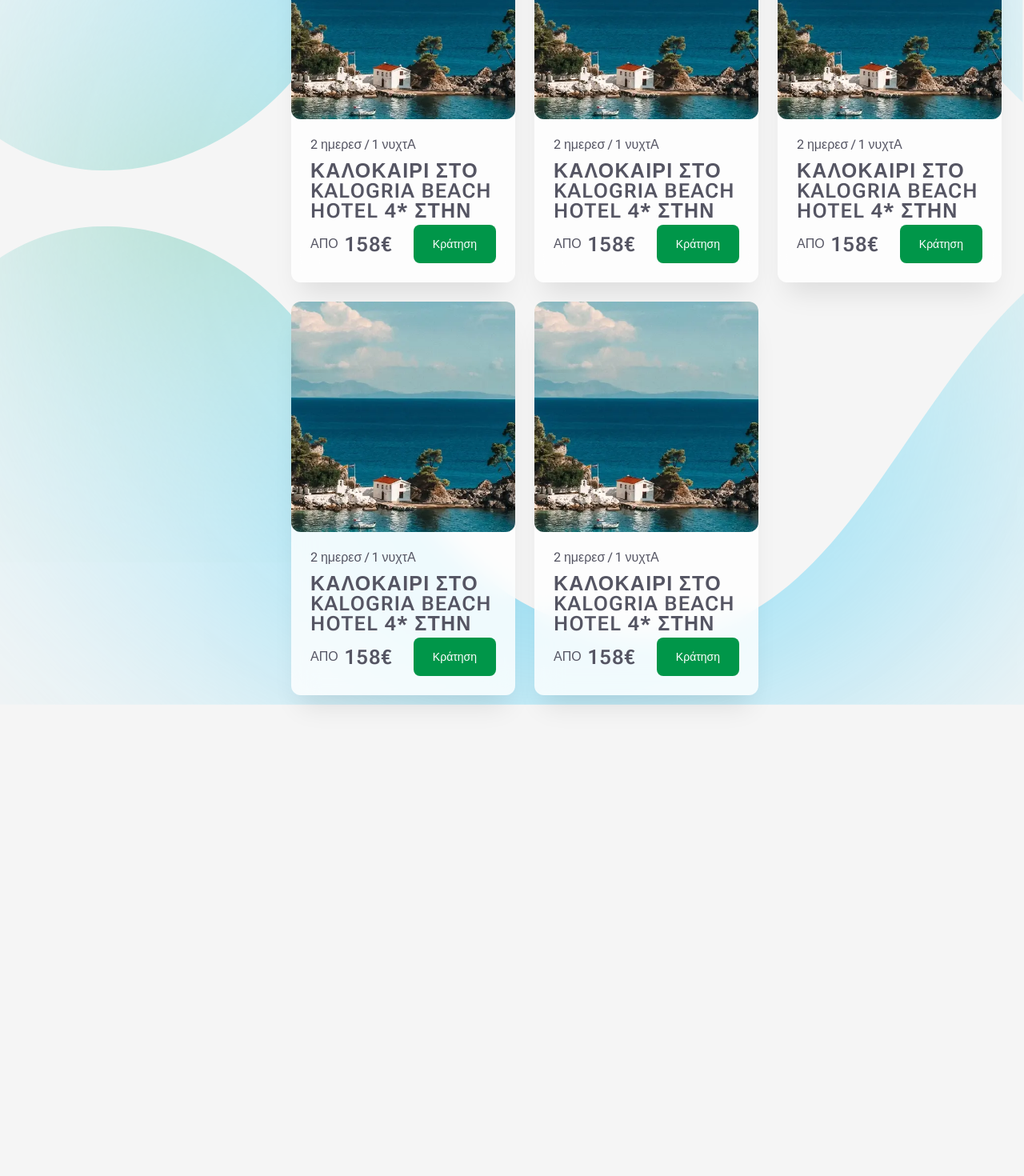
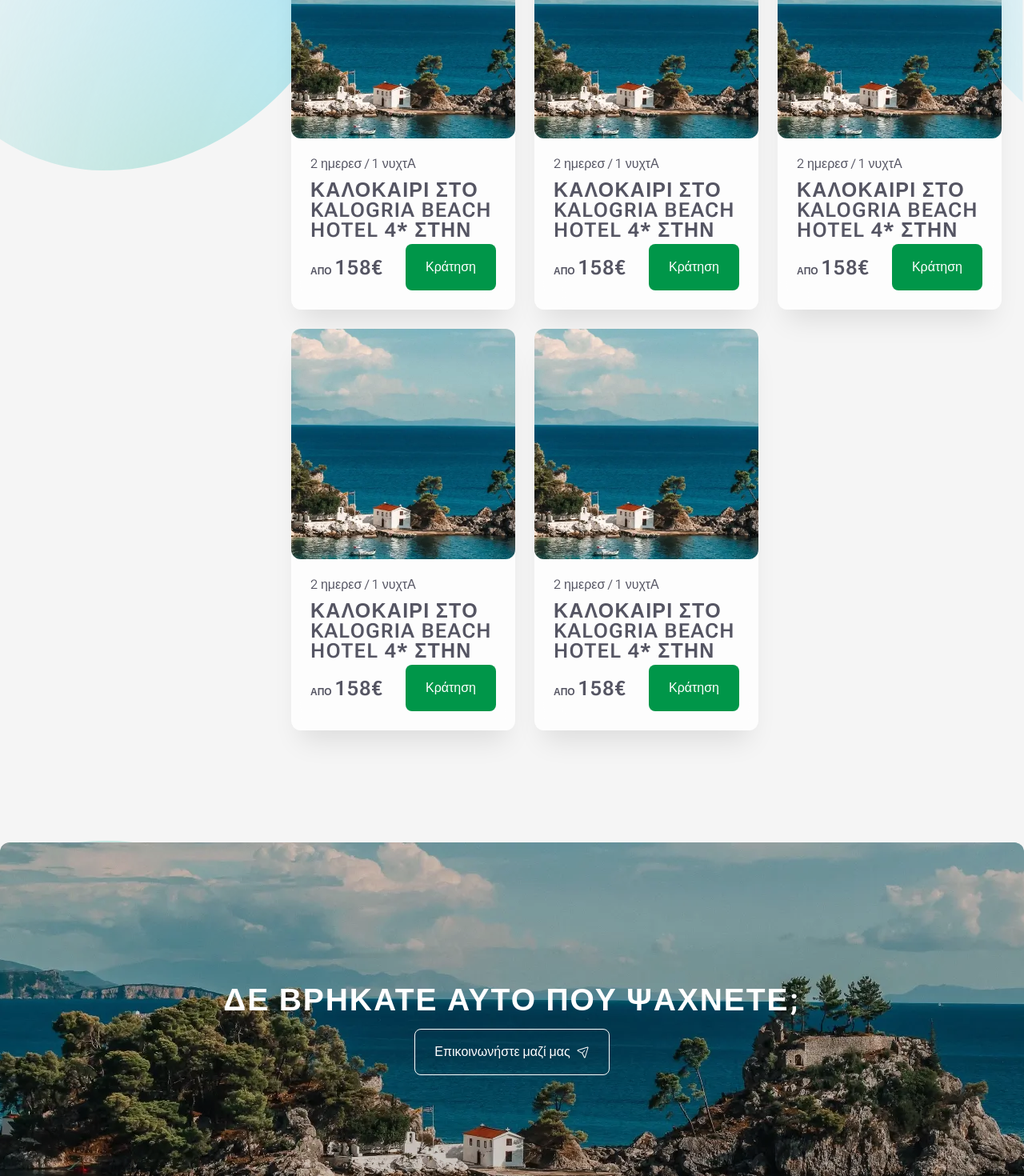
Before and after one commit to Alex-Paris/helas, a Next.js app: page / in a window 1280 px wide. Shown: the part 675-2145 px from the top of the page at 80% size. Before the commit the page ends 1556 px from the top, so only its background shows below. Built offline with nearby package versions, Linux system fonts and the light colour scheme.

Commit message:
chore: button outlined and promo panel

```diff
--- a/app/_components/Button.tsx
+++ b/app/_components/Button.tsx
@@ -1,11 +1,30 @@
 import { ComponentProps } from 'react'
+import { VariantProps, tv } from 'tailwind-variants'
 
-export function Button({ children, ...rest }: ComponentProps<'button'>) {
+const container = tv({
+  base: 'text-button flex items-center gap-2 border-[1px] rounded-lg px-6 py-4 text-white transition-colors duration-300 disabled:cursor-not-allowed disabled:bg-gray',
+  variants: {
+    styleType: {
+      default: 'bg-accent-green border-transparent hover:bg-accent-blue',
+      outlined:
+        'bg-transparent border-text-on-image hover:bg-accent-green hover:border-transparent',
+    },
+  },
+  defaultVariants: {
+    styleType: 'default',
+  },
+})
+
+type ButtonProps = ComponentProps<'button'> & VariantProps<typeof container>
+
+export function Button({
+  children,
+  className,
+  styleType,
+  ...rest
+}: ButtonProps) {
   return (
-    <button
-      className="text-button flex justify-center gap-2 rounded-lg bg-accent-green px-6 py-4 text-white transition-colors duration-300 hover:bg-accent-blue disabled:cursor-not-allowed disabled:bg-gray"
-      {...rest}
-    >
+    <button className={container({ styleType, className })} {...rest}>
       {children}
     </button>
   )
--- a/app/_components/Cards/index.tsx
+++ b/app/_components/Cards.tsx
@@ -1,7 +1,7 @@
 import Image from 'next/image'
 
-import img from '../../_assets/promo.webp'
-import { Button } from '../Button'
+import img from '../_assets/promo.webp'
+import { Button } from './Button'
 
 export function Cards() {
   const cards = [
@@ -55,8 +55,9 @@
               <span>{card.text1}</span>
               <h6 className="max-h-[72px] overflow-hidden">{card.text2}</h6>
               <div className="flex items-center justify-between">
-                <div className="flex">
-                  ΑΠΟ &nbsp;<h6>{card.text3}</h6>
+                <div className="flex items-end">
+                  <span className="text-xs font-semibold">ΑΠΟ</span>&nbsp;
+                  <h6>{card.text3}</h6>
                 </div>
                 <Button>Κράτηση</Button>
               </div>
--- /dev/null
+++ b/app/_components/Filter.tsx
@@ -0,0 +1,7 @@
+export function Filter() {
+  return (
+    <div className="sticky top-2 mt-3 h-11 bg-translucent-bg">
+      this is a menu
+    </div>
+  )
+}
--- /dev/null
+++ b/app/_components/Promo.tsx
@@ -0,0 +1,23 @@
+import { PaperPlaneTilt } from '@phosphor-icons/react/dist/ssr'
+import Image from 'next/image'
+
+import promoImg from '../_assets/promo.webp'
+import { Button } from './Button'
+
+export function Promo() {
+  return (
+    <div className="container-custom relative !my-32 flex h-[468px] flex-col items-center justify-center gap-4 overflow-hidden rounded-xl shadow-card-shadow-light">
+      <h4 className="text-text-on-image">Δε βρηκατε αυτο που ψαχνετε;</h4>
+      <Button styleType="outlined">
+        Επικοινωνήστε μαζί μας <PaperPlaneTilt size={16} />
+      </Button>
+
+      <Image
+        className="absolute inset-0 -z-10 h-full w-full object-cover"
+        src={promoImg}
+        alt="Promotion image"
+      />
+      <div className="absolute inset-0 -z-10 bg-pure-black opacity-20" />
+    </div>
+  )
+}
--- a/app/globals.css
+++ b/app/globals.css
@@ -20,14 +20,16 @@
   }
 
   body, input, textarea, button {
-    font-weight: 400;
+    font-weight: 350;
     color: theme('colors.black');
+    font-variation-settings: 'wdth' 108, 'slnt' 0, 'GRAD' 0, 'XTRA' 468, 'YOPQ' 90, 'YTLC' 485, 'YTUC' 732, 'YTAS' 750, 'YTDE' -180, 'YTFI' 738, 'opsz' 13;
   }
 
   h1, h2, h3, h4, h5, h6, h7 {
     font-weight: 600;
     line-height: 1;
     text-transform: uppercase;
+    font-variation-settings: 'wdth' 40, 'slnt' 0, 'GRAD' 0, 'XTRA' 468, 'YOPQ' 79, 'YTLC' 514, 'YTUC' 712, 'YTAS' 750, 'YTDE' -203, 'YTFI' 738, 'opsz' 144;
   }
 
   h1 {
--- a/app/layout.tsx
+++ b/app/layout.tsx
@@ -4,8 +4,21 @@
 import { Roboto_Flex as RobotoFlex } from 'next/font/google'
 
 const roboto = RobotoFlex({
-  weight: ['300', '400', '500', '600'],
+  weight: 'variable',
   variable: '--font-roboto-flex',
+  axes: [
+    'wdth',
+    'slnt',
+    'GRAD',
+    'XTRA',
+    'YOPQ',
+    'YTLC',
+    'YTUC',
+    'YTAS',
+    'YTDE',
+    'YTFI',
+    'opsz',
+  ],
   subsets: ['latin'],
 })
 
@@ -21,7 +34,7 @@
 }>) {
   return (
     <html lang="el">
-      <body className={roboto.className}>{children}</body>
+      <body className={roboto.variable}>{children}</body>
     </html>
   )
 }
--- a/app/page.tsx
+++ b/app/page.tsx
@@ -1,6 +1,8 @@
 import Breadcrumbs from './_components/Breadcrumbs'
 import { Cards } from './_components/Cards'
+import { Filter } from './_components/Filter'
 import { Ordering } from './_components/Ordering'
+import { Promo } from './_components/Promo'
 import SearchForm from './_components/Search'
 
 export default function Home() {
@@ -17,22 +19,20 @@
       <SearchForm />
 
       {/* Results */}
-      <div className="container-custom flex gap-6">
-        <div>
+      <div className="container-custom grid grid-cols-[312px_1fr] gap-6">
         <div />
-          <div className="h-11 w-[312px] bg-translucent-bg"></div>
-        </div>
-        <div>
         <div className="flex items-center justify-between px-3">
           <div className="text-16">
-              <span className="text-16-bold">139</span> διαθέσιμα πακέτα
-              διακοπών
+            <span className="text-16-bold">139</span> διαθέσιμα πακέτα διακοπών
           </div>
           <Ordering />
         </div>
+
+        <Filter />
         <Cards />
       </div>
-      </div>
+
+      <Promo />
     </main>
   )
 }
```
Lines whose indentation alone changed are shown as unchanged.
